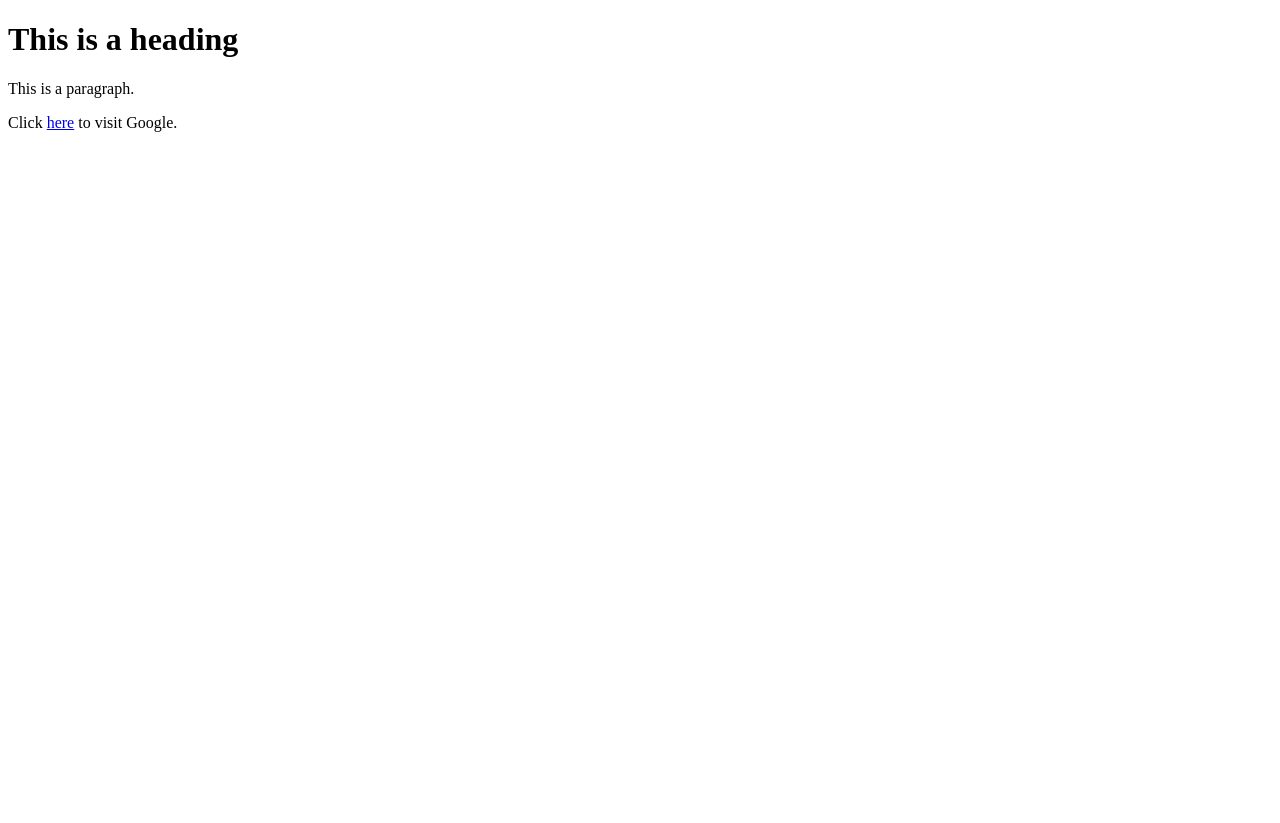
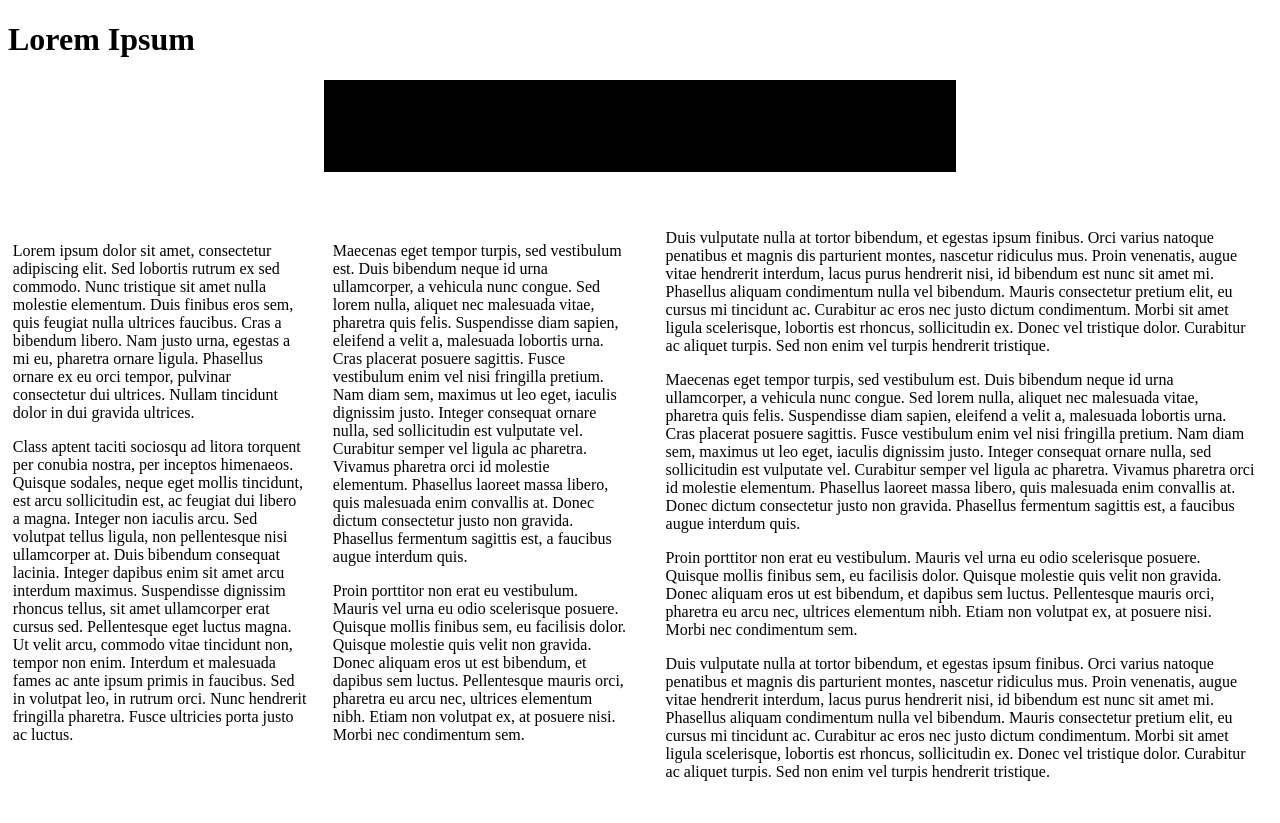
Before and after one commit to philbowman/exampleHTML, a plain HTML site: page index.html in a window 1280 px wide. Before the commit the page ends 800 px from the top, so only its background shows below. Drawn offline with Linux system fonts and the light colour scheme.

Commit message:
made boxes with divs & css

```diff
--- a/index.html
+++ b/index.html
@@ -1,12 +1,36 @@
 <!DOCTYPE html>
 <html lang="en">
 <head>
-    <title>Title</title>
+    <title>Lorem ipsum</title>
+    <link rel="stylesheet" href="style.css">
 </head>
 <body>
-    <h1>This is a heading</h1>
-    <p>This is a paragraph. </p>
-    <p>Click <a href="http://google.com">here</a> to visit Google.</p>
 
+    <h1>Lorem Ipsum</h1>
+    <div class="quote">
+        <p>"Neque porro quisquam est qui dolorem ipsum quia dolor sit amet, consectetur, adipisci velit..."</p>
+        <p>"There is no one who loves pain itself, who seeks after it and wants to have it, simply because it is pain..."</p>
+    </div>
+
+    <div class="box-left">
+        <div class="box-left">
+            <p>Lorem ipsum dolor sit amet, consectetur adipiscing elit. Sed lobortis rutrum ex sed commodo. Nunc tristique sit amet nulla molestie elementum. Duis finibus eros sem, quis feugiat nulla ultrices faucibus. Cras a bibendum libero. Nam justo urna, egestas a mi eu, pharetra ornare ligula. Phasellus ornare ex eu orci tempor, pulvinar consectetur dui ultrices. Nullam tincidunt dolor in dui gravida ultrices.</p>
+
+            <p>Class aptent taciti sociosqu ad litora torquent per conubia nostra, per inceptos himenaeos. Quisque sodales, neque eget mollis tincidunt, est arcu sollicitudin est, ac feugiat dui libero a magna. Integer non iaculis arcu. Sed volutpat tellus ligula, non pellentesque nisi ullamcorper at. Duis bibendum consequat lacinia. Integer dapibus enim sit amet arcu interdum maximus. Suspendisse dignissim rhoncus tellus, sit amet ullamcorper erat cursus sed. Pellentesque eget luctus magna. Ut velit arcu, commodo vitae tincidunt non, tempor non enim. Interdum et malesuada fames ac ante ipsum primis in faucibus. Sed in volutpat leo, in rutrum orci. Nunc hendrerit fringilla pharetra. Fusce ultricies porta justo ac luctus.</p>
+        </div>
+        <div class="box-right">
+            <p>Maecenas eget tempor turpis, sed vestibulum est. Duis bibendum neque id urna ullamcorper, a vehicula nunc congue. Sed lorem nulla, aliquet nec malesuada vitae, pharetra quis felis. Suspendisse diam sapien, eleifend a velit a, malesuada lobortis urna. Cras placerat posuere sagittis. Fusce vestibulum enim vel nisi fringilla pretium. Nam diam sem, maximus ut leo eget, iaculis dignissim justo. Integer consequat ornare nulla, sed sollicitudin est vulputate vel. Curabitur semper vel ligula ac pharetra. Vivamus pharetra orci id molestie elementum. Phasellus laoreet massa libero, quis malesuada enim convallis at. Donec dictum consectetur justo non gravida. Phasellus fermentum sagittis est, a faucibus augue interdum quis.</p>
+
+            <p>Proin porttitor non erat eu vestibulum. Mauris vel urna eu odio scelerisque posuere. Quisque mollis finibus sem, eu facilisis dolor. Quisque molestie quis velit non gravida. Donec aliquam eros ut est bibendum, et dapibus sem luctus. Pellentesque mauris orci, pharetra eu arcu nec, ultrices elementum nibh. Etiam non volutpat ex, at posuere nisi. Morbi nec condimentum sem.</p>
+        </div>
+    </div>
+    <div class="box-right">
+        <p>Duis vulputate nulla at tortor bibendum, et egestas ipsum finibus. Orci varius natoque penatibus et magnis dis parturient montes, nascetur ridiculus mus. Proin venenatis, augue vitae hendrerit interdum, lacus purus hendrerit nisi, id bibendum est nunc sit amet mi. Phasellus aliquam condimentum nulla vel bibendum. Mauris consectetur pretium elit, eu cursus mi tincidunt ac. Curabitur ac eros nec justo dictum condimentum. Morbi sit amet ligula scelerisque, lobortis est rhoncus, sollicitudin ex. Donec vel tristique dolor. Curabitur ac aliquet turpis. Sed non enim vel turpis hendrerit tristique.</p>
+        <p>Maecenas eget tempor turpis, sed vestibulum est. Duis bibendum neque id urna ullamcorper, a vehicula nunc congue. Sed lorem nulla, aliquet nec malesuada vitae, pharetra quis felis. Suspendisse diam sapien, eleifend a velit a, malesuada lobortis urna. Cras placerat posuere sagittis. Fusce vestibulum enim vel nisi fringilla pretium. Nam diam sem, maximus ut leo eget, iaculis dignissim justo. Integer consequat ornare nulla, sed sollicitudin est vulputate vel. Curabitur semper vel ligula ac pharetra. Vivamus pharetra orci id molestie elementum. Phasellus laoreet massa libero, quis malesuada enim convallis at. Donec dictum consectetur justo non gravida. Phasellus fermentum sagittis est, a faucibus augue interdum quis.</p>
+
+        <p>Proin porttitor non erat eu vestibulum. Mauris vel urna eu odio scelerisque posuere. Quisque mollis finibus sem, eu facilisis dolor. Quisque molestie quis velit non gravida. Donec aliquam eros ut est bibendum, et dapibus sem luctus. Pellentesque mauris orci, pharetra eu arcu nec, ultrices elementum nibh. Etiam non volutpat ex, at posuere nisi. Morbi nec condimentum sem.</p>
+
+        <p>Duis vulputate nulla at tortor bibendum, et egestas ipsum finibus. Orci varius natoque penatibus et magnis dis parturient montes, nascetur ridiculus mus. Proin venenatis, augue vitae hendrerit interdum, lacus purus hendrerit nisi, id bibendum est nunc sit amet mi. Phasellus aliquam condimentum nulla vel bibendum. Mauris consectetur pretium elit, eu cursus mi tincidunt ac. Curabitur ac eros nec justo dictum condimentum. Morbi sit amet ligula scelerisque, lobortis est rhoncus, sollicitudin ex. Donec vel tristique dolor. Curabitur ac aliquet turpis. Sed non enim vel turpis hendrerit tristique.</p>
+    </div>
 </body>
 </html>
--- /dev/null
+++ b/style.css
@@ -0,0 +1,23 @@
+.quote {
+	font-weight:  bolder;
+	font-family:  cursive;
+	text-align: center;
+	background-color:  #000000;
+	width: 50%;
+	left: 25%;
+	position:  relative;
+}
+
+.box-left {
+	position: absolute;
+	left:  0px;
+	width: 46%;
+	padding: 2%;
+}
+
+.box-right {
+	position: absolute;
+	left: 50%;
+	width:  46%;
+	padding:  2%;
+}
```
